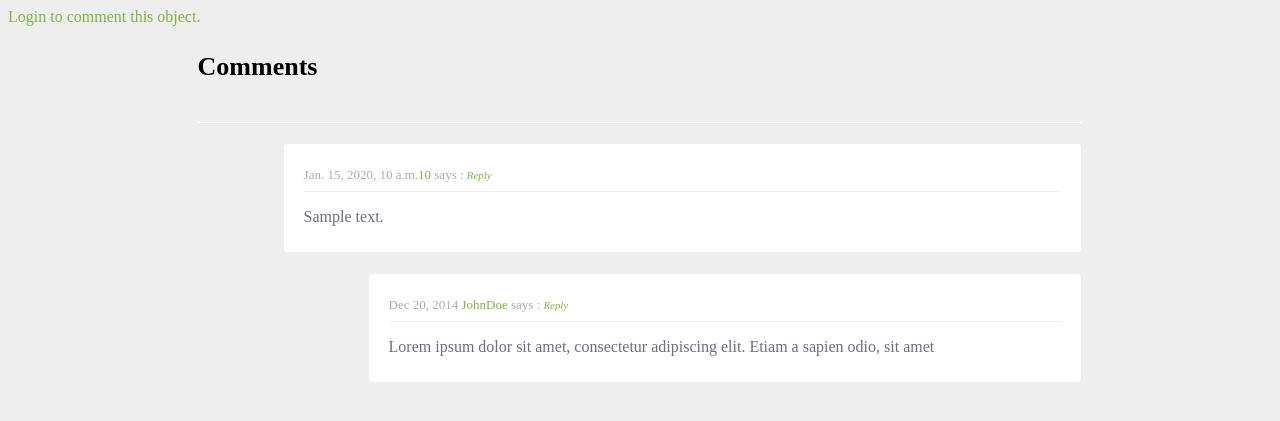
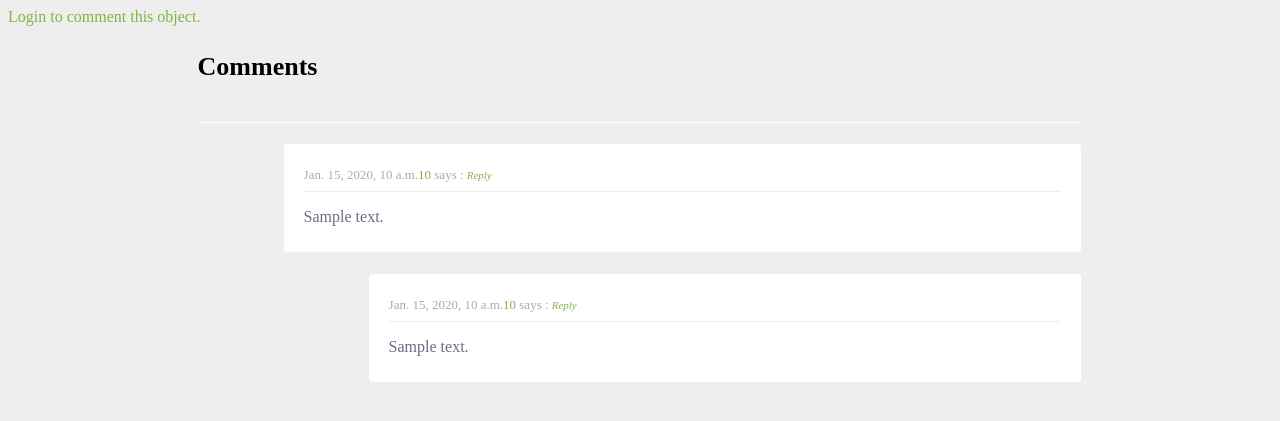
Before and after one commit to mohamad-liyaghi/django-anonmarket, a Django app: template apps/comment/templates/comment/comment.html in a window 1280 px wide. Shown: the top 421 px of the page. Run offline with Django 4.2, Linux system fonts and the light colour scheme; the template is opened without the code that fills it: most values are stand-ins (such as "Sample title", 1, 10 or a date in 2020).

Commit message:
Child comment template added

```diff
--- a/apps/comment/templates/comment/comment_list.html
+++ b/apps/comment/templates/comment/comment_list.html
@@ -21,19 +21,21 @@
                             </p>
                         </div>
                     </li>
-                {% endfor %}
-
+					{% if comment.children %}
+						{% for child in comment.children.all %}
 							<ul class="comments">
 								<li class="clearfix">
 									<div class="post-comments">
-				              <p class="meta">Dec 20, 2014 <a href="#">JohnDoe</a> says : <i class="pull-right"><a href="#"><small>Reply</small></a></i></p>
+										<p class="meta">{{ child.date }}<a href="{% url 'authentication:profile' child.user.id child.user.token %}">{{ child.user }}</a> says : <i class="pull-right"><a href="#"><small>Reply</small></a></i></p>
 										<p>
-				                  Lorem ipsum dolor sit amet, consectetur adipiscing elit.
-				                  Etiam a sapien odio, sit amet
+											{{ child.content }}
 										</p>
 									</div>
 								</li>
 							</ul>
+						{% endfor %}
+					{% endif %}
+                {% endfor %}
 				</li>
 				</ul>
 			</div>
```
Lines whose indentation alone changed are shown as unchanged.
